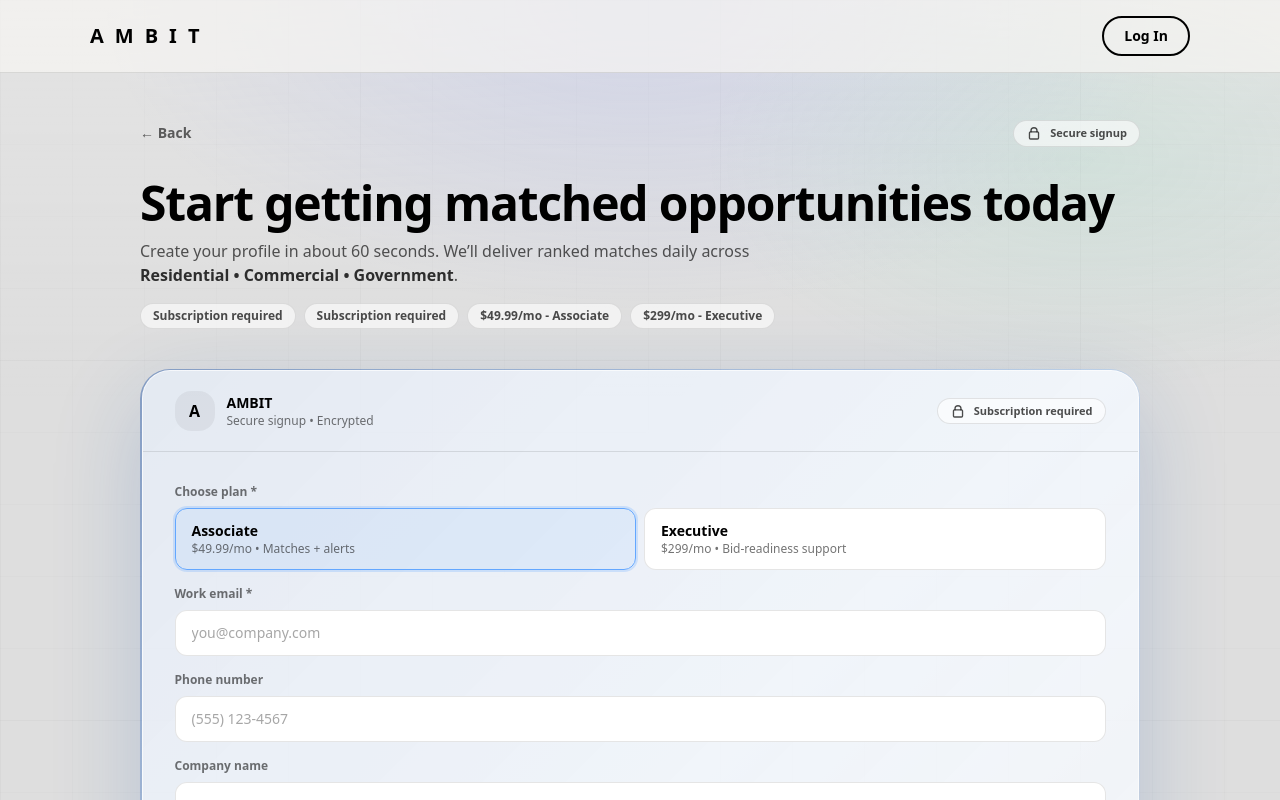
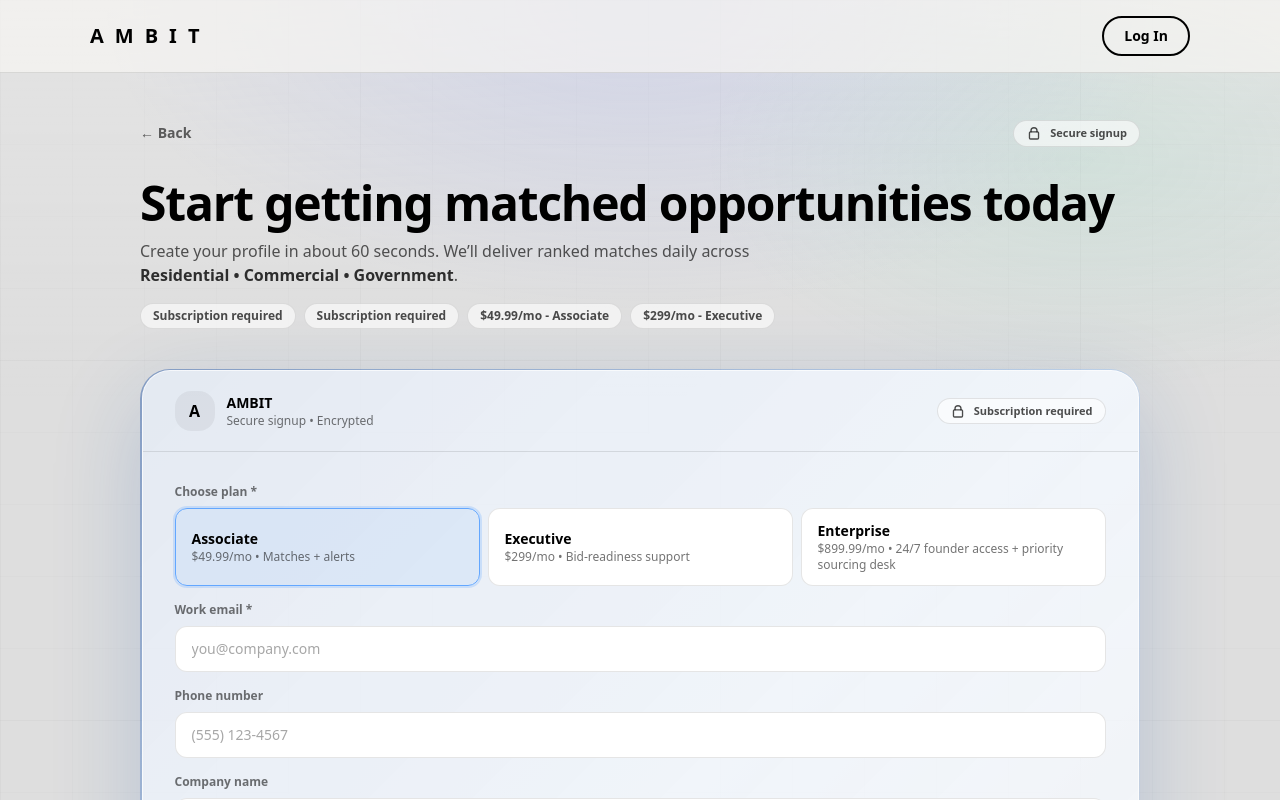
Before and after one commit to seansevrix/ambit, a Next.js app: page /get-started in a window 1280 px wide. Shown: the top 800 px of the page. Built offline with nearby package versions, Linux system fonts and the light colour scheme; no server answers.

Commit message:
Add enterprise (.99) checkout support to billing + get-started

```diff
--- a/app/get-started/GetStartedClient.tsx
+++ b/app/get-started/GetStartedClient.tsx
@@ -18,7 +18,7 @@ const API_BASE = (
 const REQUEST_TIMEOUT_MS = 15000;
 
 type Market = "residential" | "commercial" | "government";
-type Plan = "associate" | "executive";
+type Plan = "associate" | "executive" | "enterprise";
 
 const ONBOARDING_MESSAGE =
   "To receive ongoing matches, RFQ alerts, and bid support, an active subscription is required.";
@@ -31,10 +31,15 @@ function normalizeMarket(m: string | null): Market {
 function normalizePlan(p: string | null): Plan {
   const v = String(p || "").trim().toLowerCase();
 
+  if (v === "enterprise") return "enterprise";
   if (v === "executive") return "executive";
   if (v === "associate") return "associate";
 
+  // Enterprise aliases
+  if (v === "corp" || v === "corporate" || v === "enterprise_plus") return "enterprise";
+
   // Back-compat aliases
+  // Keep prime => executive for legacy links. New enterprise pages should use ?plan=enterprise.
   if (v === "all" || v === "all3" || v === "all_markets" || v === "prime") return "executive";
   if (v === "single" || v === "single_market" || v === "basic") return "associate";
 
@@ -169,7 +174,7 @@ export default function GetStartedClient() {
     <div className="grid gap-4">
       <div>
         <div className="text-xs font-semibold text-black/55">Choose plan *</div>
-        <div className="mt-2 grid grid-cols-1 gap-2 sm:grid-cols-2">
+        <div className="mt-2 grid grid-cols-1 gap-2 sm:grid-cols-3">
           <button
             type="button"
             onClick={() => setSelectedPlan("associate")}
@@ -196,6 +201,22 @@ export default function GetStartedClient() {
           >
             <div className="text-sm font-semibold text-black">Executive</div>
             <div className="text-xs text-black/55">$299/mo • Bid-readiness support</div>
+          </button>
+
+          <button
+            type="button"
+            onClick={() => setSelectedPlan("enterprise")}
+            className={[
+              "rounded-xl border px-4 py-3 text-left transition",
+              selectedPlan === "enterprise"
+                ? "border-[#63A7FF] bg-[#63A7FF]/10 ring-2 ring-[#63A7FF]/25"
+                : "border-black/10 bg-white hover:border-black/20",
+            ].join(" ")}
+          >
+            <div className="text-sm font-semibold text-black">Enterprise</div>
+            <div className="text-xs text-black/55">
+              $899.99/mo • 24/7 founder access + priority sourcing desk
+            </div>
           </button>
         </div>
       </div>
```
Also changed, not shown: 1 other file (tests, documents, lock files or other folders).
